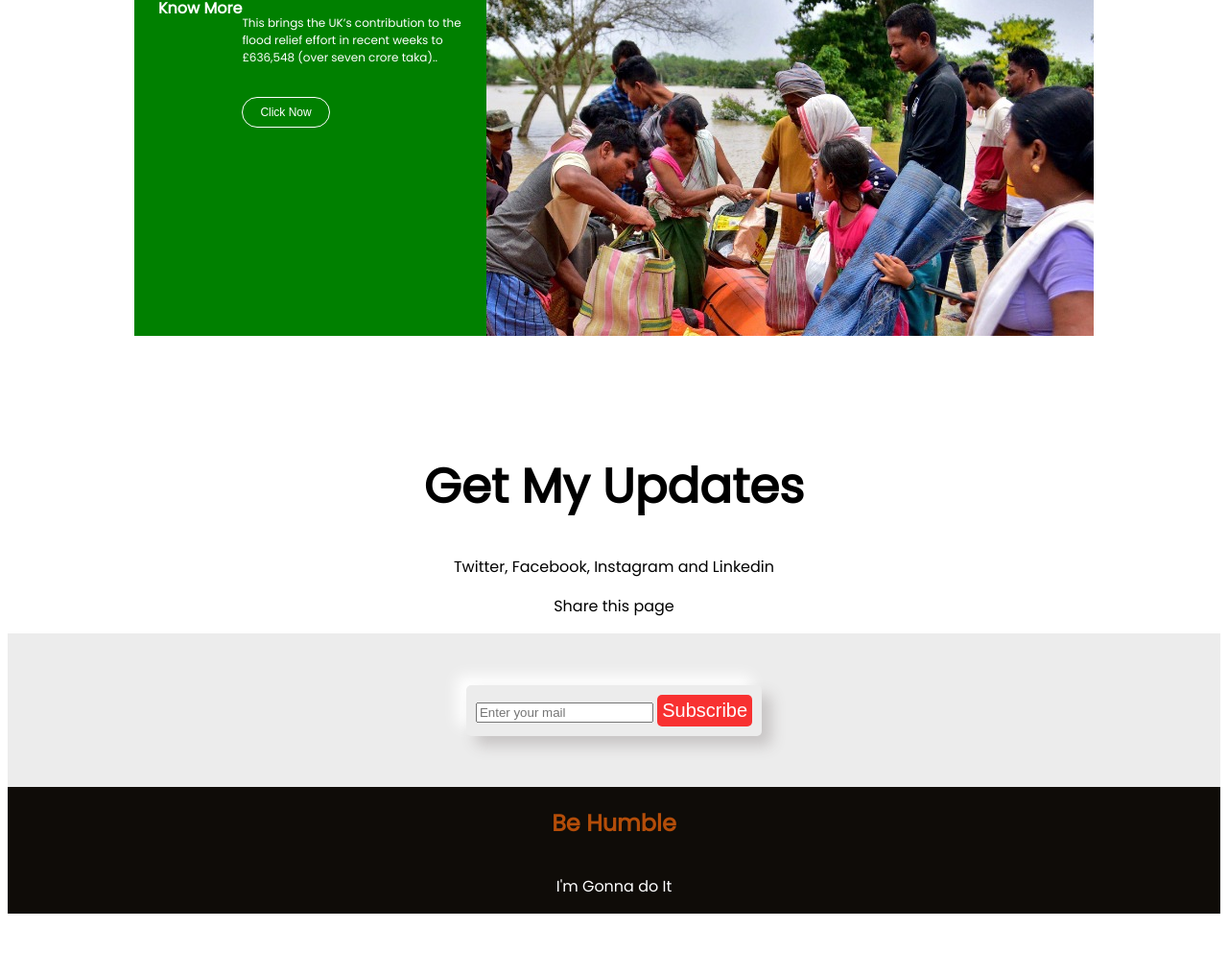
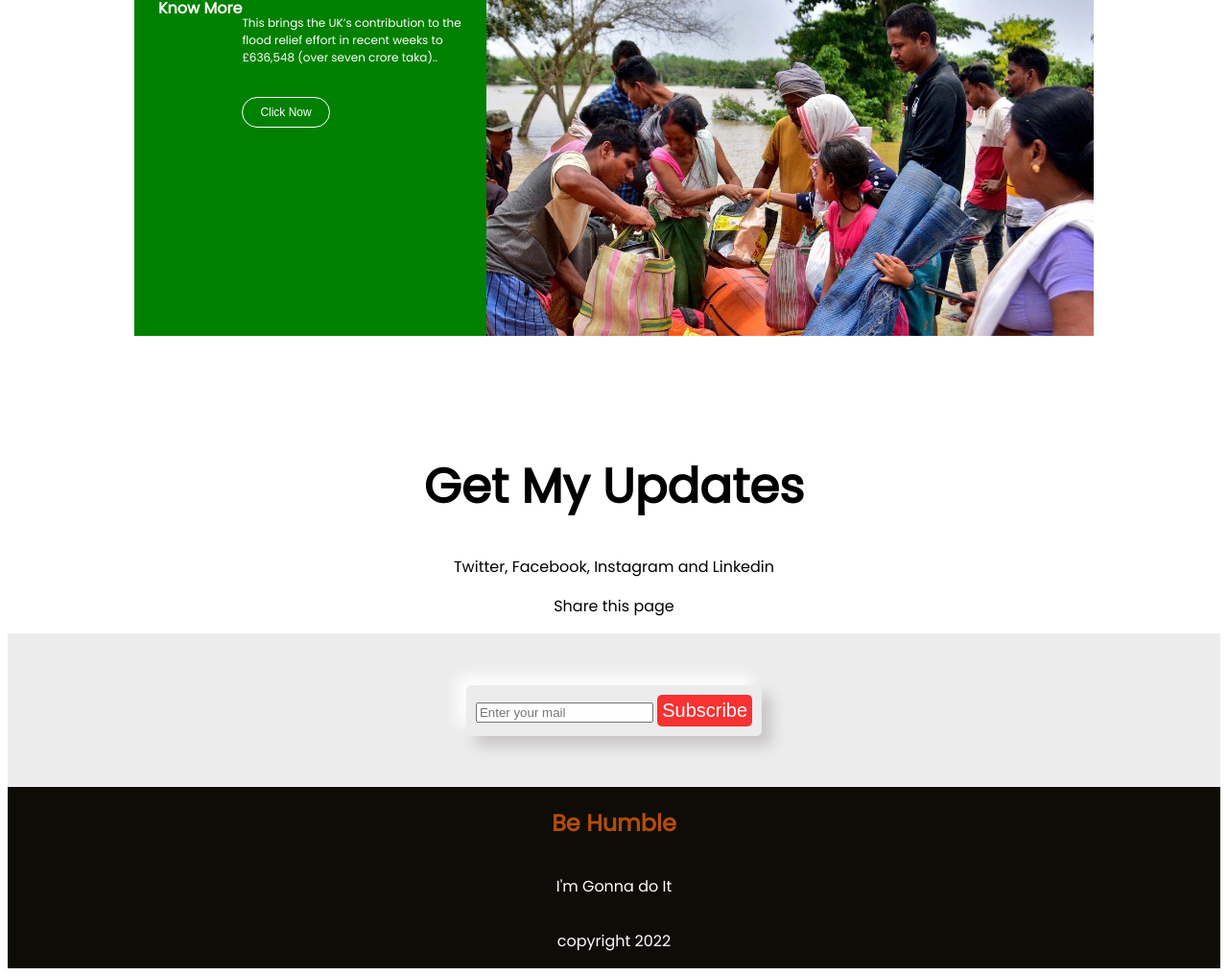
Before and after one commit to JahedAfridi/Second-Assignment, a plain HTML site: page index.html in a window 1280 px wide. Shown: the part 2976-3993 px from the top of the page at 96% size. Before the commit the page ends 3936 px from the top, so only its background shows below. Drawn offline with Linux system fonts and the light colour scheme.

Commit message:
copyright

```diff
--- a/index.html
+++ b/index.html
@@ -110,6 +110,7 @@
             <div class="footer-content">
                 <h2><span class="orange-color">Be Humble</span></h2>
                 <p>I'm Gonna do It</p>
+                <p>copyright 2022</p>
             </div>
         </footer>
 </body>
```
